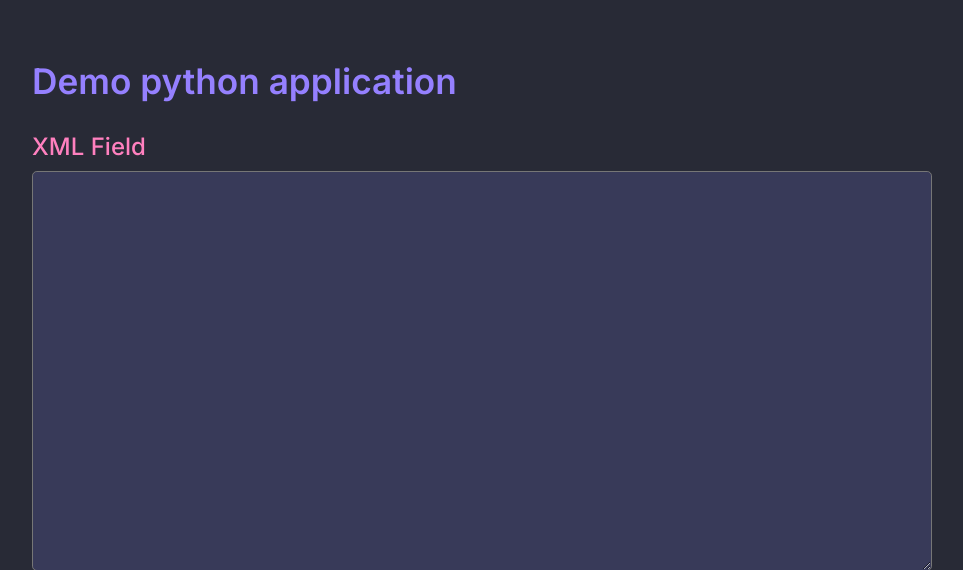
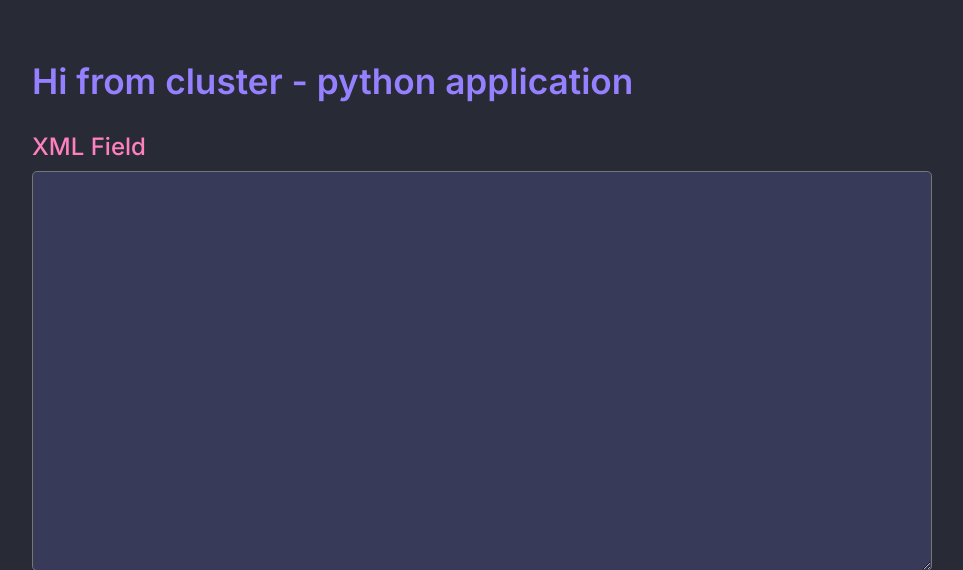
Before and after one commit to lucasmelin/demo-python-project-backstage, a FastAPI app: page / in a window 1280 px wide. Shown: the top 570 px of the page, without its empty margins (158-1121 px from the left). Run offline with FastAPI, Linux system fonts and the light colour scheme.

Commit message:
Change message

```diff
--- a/templates/convert.html
+++ b/templates/convert.html
@@ -57,7 +57,7 @@
 
 <body>
     <div class="main">
-        <h2>Demo python application</h2>
+        <h2>Hi from cluster - python application</h2>
         <form method="post">
             <section>
                 <label for="input_xml">XML Field</label>
```
